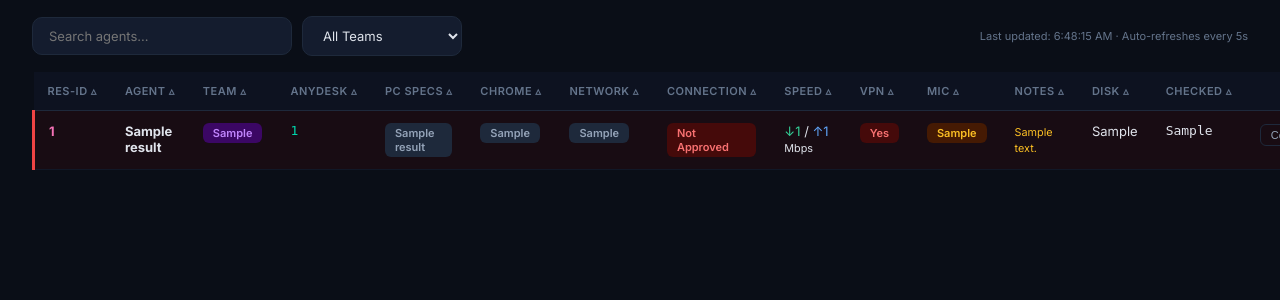
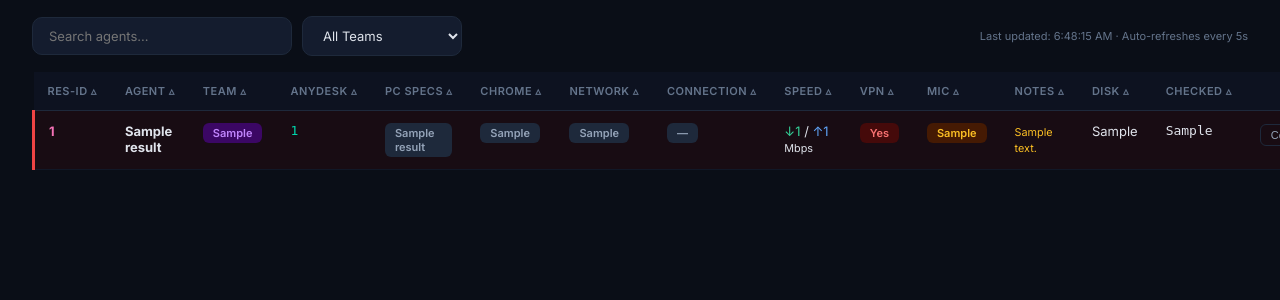
Before and after one commit to MOHAMEDVOS/IT-check, a Flask app: page / in a window 1280 px wide. Shown: the part 75-375 px from the top of the page. Run offline with Flask 3, Linux system fonts and the light colour scheme; the visitor is signed in with stand-in values (Sample User, id 1); tables that the repository leaves empty hold one stand-in row (values such as "Sample post").

Commit message:
v2.8.0: Show Ping status pill instead of speed approval

```diff
--- a/VOS/templates/dashboard.html
+++ b/VOS/templates/dashboard.html
@@ -278,12 +278,13 @@
     return '<span class="pill pill-neutral">' + label + '</span>';
 }
 
-function connectionApprovalPill(dl, ul) {
-    const d = parseFloat(dl || 0);
-    const u = parseFloat(ul || 0);
-    if (d === 0 && u === 0) return '<span class="pill pill-neutral">—</span>';
-    if (d >= 10.0 && u >= 2.0) return '<span class="pill pill-good">Approved</span>';
-    return '<span class="pill pill-bad">Not Approved</span>';
+function pingStatusPill(verdict) {
+    if (!verdict || verdict === '—') return '<span class="pill pill-neutral">—</span>';
+    const v = verdict.toUpperCase();
+    if (v === 'GOOD') return '<span class="pill pill-good">GOOD</span>';
+    if (v === 'MARGINAL') return '<span class="pill pill-warn">MARGINAL</span>';
+    if (v === 'POOR') return '<span class="pill pill-bad">POOR</span>';
+    return `<span class="pill pill-neutral">${v}</span>`;
 }
 
 function micDevicePill(deviceStr) {
@@ -472,7 +473,7 @@
             <td>${specsPill(r.cpu_label)}</td>
             <td>${statusPill(r.chrome_version)}</td>
             <td>${connTypePill(r.connection_type)}</td>
-            <td>${connectionApprovalPill(r.download_mbps, r.upload_mbps)}</td>
+            <td>${pingStatusPill(ping.verdict)}</td>
             <td>${(r.download_mbps || 0) > 0 ? '<span style="color:#34d399">↓' + r.download_mbps + '</span> / <span style="color:#60a5fa">↑' + r.upload_mbps + '</span> <small>Mbps</small>' : '—'}</td>
             <td>${vpnPill(r.vpn_active, r.vpn_name)}</td>
             <td>${micDevicePill(r.mic_device)}</td>
```
